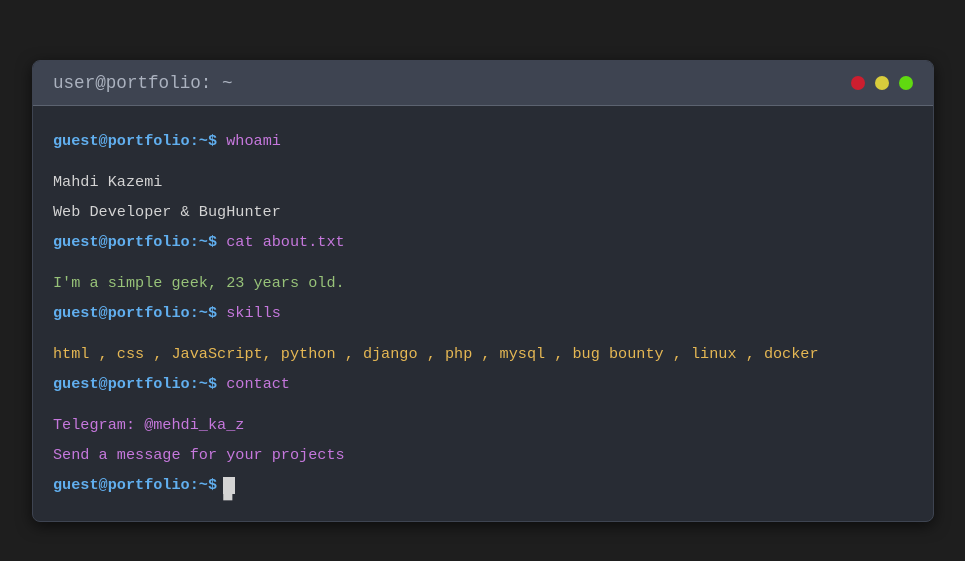
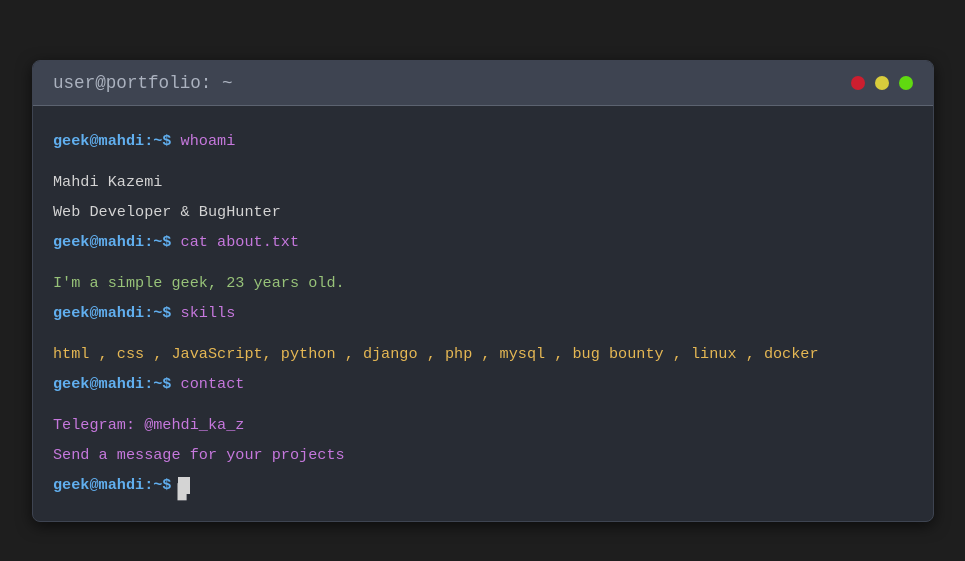
Before and after one commit to mahdidevloper/mahdi, a plain HTML site: page index.html in a window 1280 px wide. Shown: the part 109-670 px from the top of the page, without its empty margins (157-1122 px from the left). Drawn offline with Linux system fonts and the light colour scheme.

Commit message:
Update index.html

```diff
--- a/index.html
+++ b/index.html
@@ -17,24 +17,24 @@
             </div>
         </div>
         <div class="terminal-body">
-            <div class="line"><span class="prompt">guest@portfolio:~$</span> <span class="command">whoami</span></div>
+            <div class="line"><span class="prompt">geek@mahdi:~$</span> <span class="command">whoami</span></div>
             <div class="output">Mahdi Kazemi</div>
             <div class="output">Web Developer & BugHunter</div>
-            <div class="line"><span class="prompt">guest@portfolio:~$</span> <span class="command">cat about.txt</span></div>
+            <div class="line"><span class="prompt">geek@mahdi:~$</span> <span class="command">cat about.txt</span></div>
             <div class="output about-me">
                 I'm a simple geek, 23 years old.
             </div>
-            <div class="line"><span class="prompt">guest@portfolio:~$</span> <span class="command">skills</span></div>
+            <div class="line"><span class="prompt">geek@mahdi:~$</span> <span class="command">skills</span></div>
             <div class="output skills">
             html , css , JavaScript, python , django , php , mysql , bug bounty , linux , docker
             </div>
-            <div class="line"><span class="prompt">guest@portfolio:~$</span> <span class="command">contact</span></div>
+            <div class="line"><span class="prompt">geek@mahdi:~$</span> <span class="command">contact</span></div>
             <div class="output contact">
                 Telegram: @mehdi_ka_z<br>
                 Send a message for your projects<br>
             </div>
             <div class="cursor-line">
-                <span class="prompt">guest@portfolio:~$</span> <span class="cursor">█</span>
+                <span class="prompt">geek@mahdi:~$</span> <span class="cursor">█</span>
             </div>
         </div>
     </div>
```
